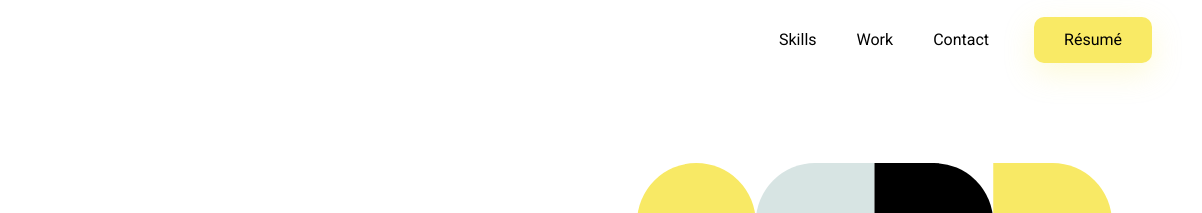
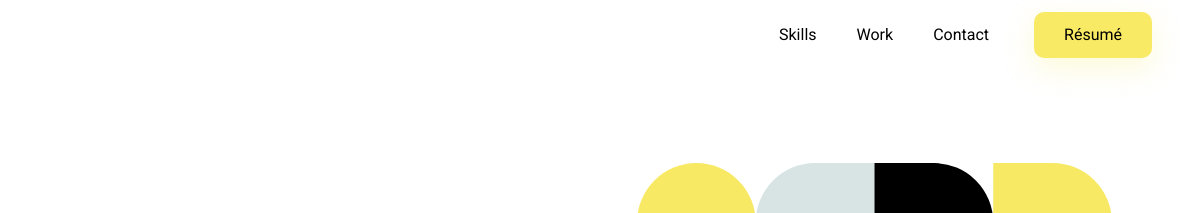
Before and after one commit to robertruse/portfolio-website-v2, a plain HTML site: page index.html in a window 1280 px wide. Shown: the top 213 px of the page, 78-1280 px from the left. Drawn offline with Linux system fonts and the light colour scheme.

Commit message:
Modify Navbar

```diff
--- a/styles/style.css
+++ b/styles/style.css
@@ -104,22 +104,23 @@ header {
   position: absolute;
   top: 0;
   z-index: 100;
+  background: var(--clr-white);
 }
 
 .header .container {
-  max-width: 1450px;
+  max-width: 1435px;
   position: relative;
 }
 
 .logo {
   width: 24px;
-
   margin-right: auto;
 }
 
 nav ul {
   display: flex;
   align-items: center;
+  margin: auto 0;
 }
 
 nav li {
```
